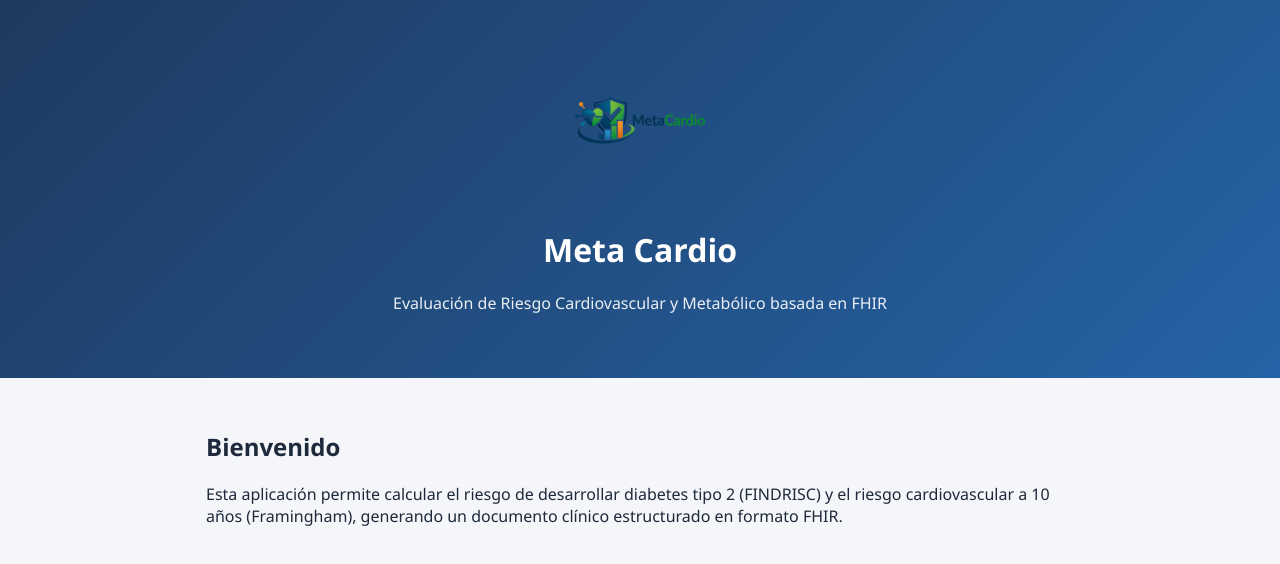
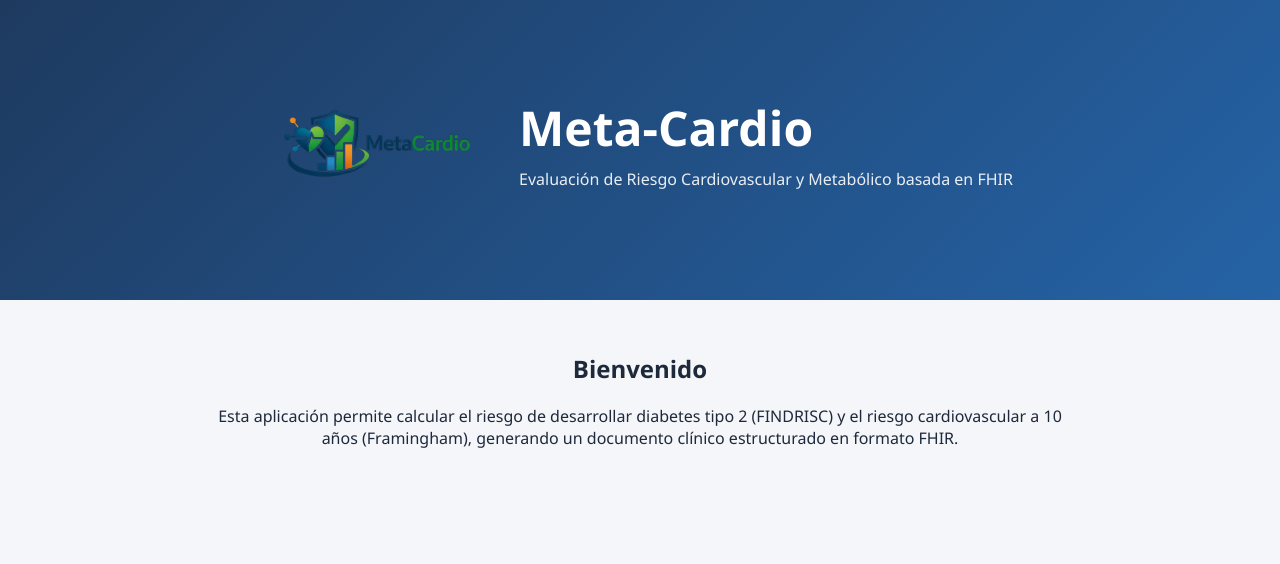
Before and after one commit to yhoys/meta-cardio, a React (Vite) app: page / in a window 1280 px wide. Shown: the top 564 px of the page. Built offline with nearby package versions, Linux system fonts and the light colour scheme.

Commit message:
Interfaz 8

```diff
--- a/src/App.css
+++ b/src/App.css
@@ -1,29 +1,77 @@
+/* Reset básico */
+* {
+  box-sizing: border-box;
+}
+
+body {
+  margin: 0;
+  font-family: "Segoe UI", Arial, sans-serif;
+  background-color: #f4f6f9;
+}
+
+/* Contenedor general */
 .app-container {
   width: 100%;
 }
 
+/* HEADER */
 .app-header {
   width: 100%;
   background: linear-gradient(135deg, #1e3a5f, #2563a6);
   color: white;
-  padding: 3rem 1rem;
-  text-align: center;
+  padding: 2.5rem 1rem;
 }
 
+/* Contenido interno del header */
+.header-content {
+  max-width: 1100px;
+  margin: auto;
+  display: flex;
+  align-items: center;
+  justify-content: center;
+  gap: 2rem;
+  flex-wrap: wrap;
+}
+
+/* Logo */
 .logo {
-  width: 12vw;
-  max-width: 180px;
-  min-width: 100px;
+  width: 220px;
+  height: auto;
+}
+
+/* Texto del header */
+.header-text h1 {
+  margin: 0;
+  font-size: 3rem;
 }
 
 .subtitle {
+  margin-top: 0.5rem;
   font-size: 1rem;
   opacity: 0.9;
 }
 
+/* Contenido principal */
 .app-content {
   padding: 2rem 1rem;
   max-width: 900px;
   margin: auto;
   color: #1e293b;
+  text-align: center;
 }
+
+/* RESPONSIVE */
+@media (max-width: 768px) {
+  .header-content {
+    flex-direction: column;
+    text-align: center;
+  }
+
+  .logo {
+    width: 160px;
+  }
+
+  .header-text h1 {
+    font-size: 2.2rem;
+  }
+}
--- a/src/App.jsx
+++ b/src/App.jsx
@@ -4,15 +4,20 @@ function App() {
   return (
     <div className="app-container">
       <header className="app-header">
+        <div className="header-content">
           <img
-          src="/meta-cardio-logo.png"
-          alt="Logo Meta Cardio"
+            src="/meta-cardio-logo.svg"
+            alt="Logo Meta-Cardio"
             className="logo"
           />
-        <h1>Meta Cardio</h1>
+
+          <div className="header-text">
+            <h1>Meta-Cardio</h1>
             <p className="subtitle">
               Evaluación de Riesgo Cardiovascular y Metabólico basada en FHIR
             </p>
+          </div>
+        </div>
       </header>
 
       <main className="app-content">
```
Also changed, not shown: public/meta-cardio-logo.svg. Lines whose indentation alone changed are shown as unchanged.
